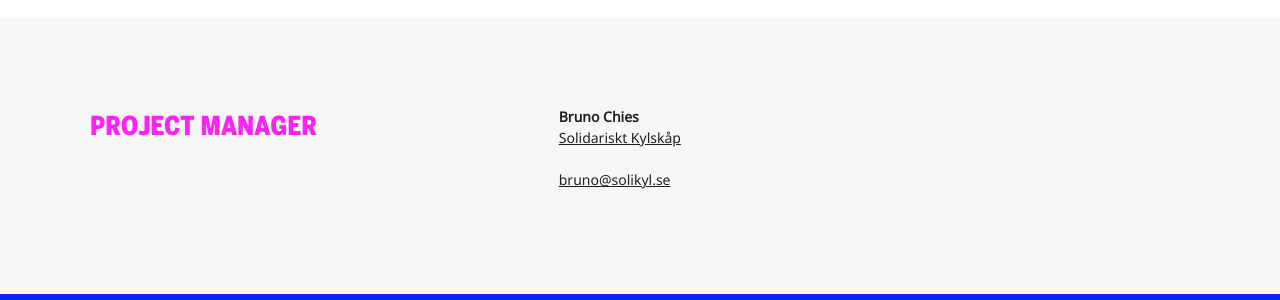
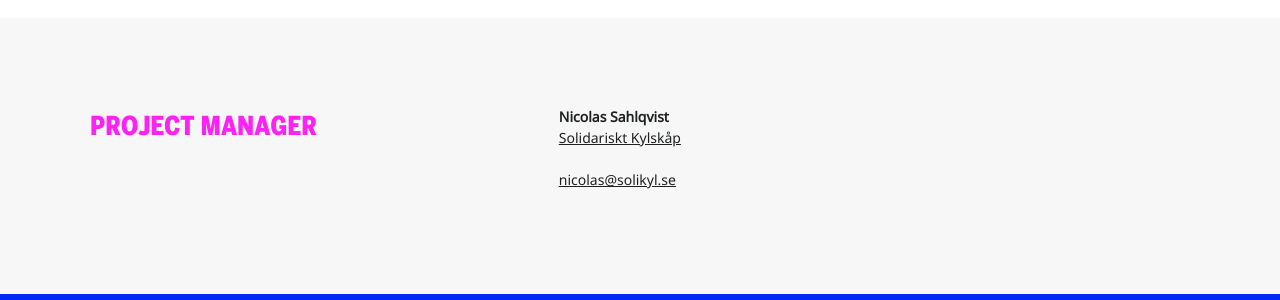
Before and after one commit to civictechsweden/civictech.se, a Jekyll site: the page built from _posts/en/projects/foodsaving/2017-12-20-.md, in a window 1280 px wide and 900 px high, scrolled down 1657 px. Shown: the part 153-453 px from the top of the window. Built offline with Jekyll 4.4.1, drawn with Linux system fonts in a browser that asks for light colours; nearby versions of some CDN libraries.

Commit message:
Updated .Md

```diff
--- a/_posts/en/projects/foodsaving/2017-12-20-.md
+++ b/_posts/en/projects/foodsaving/2017-12-20-.md
@@ -21,8 +21,8 @@
 - title: Karrot on Github
   url: https://github.com/yunity/karrot-backend
 contact:
-- name: Bruno Chies
-  mail: bruno@solikyl.se
+- name: Nicolas Sahlqvist
+  mail: nicolas@solikyl.se
   organisation: Solidariskt Kylskåp
   organisation-link: http://solikyl.se/
 ---
```
Also changed, not shown: other parts of _posts/en/projects/foodsaving/2017-12-20-.md (+1 -1 lines).
